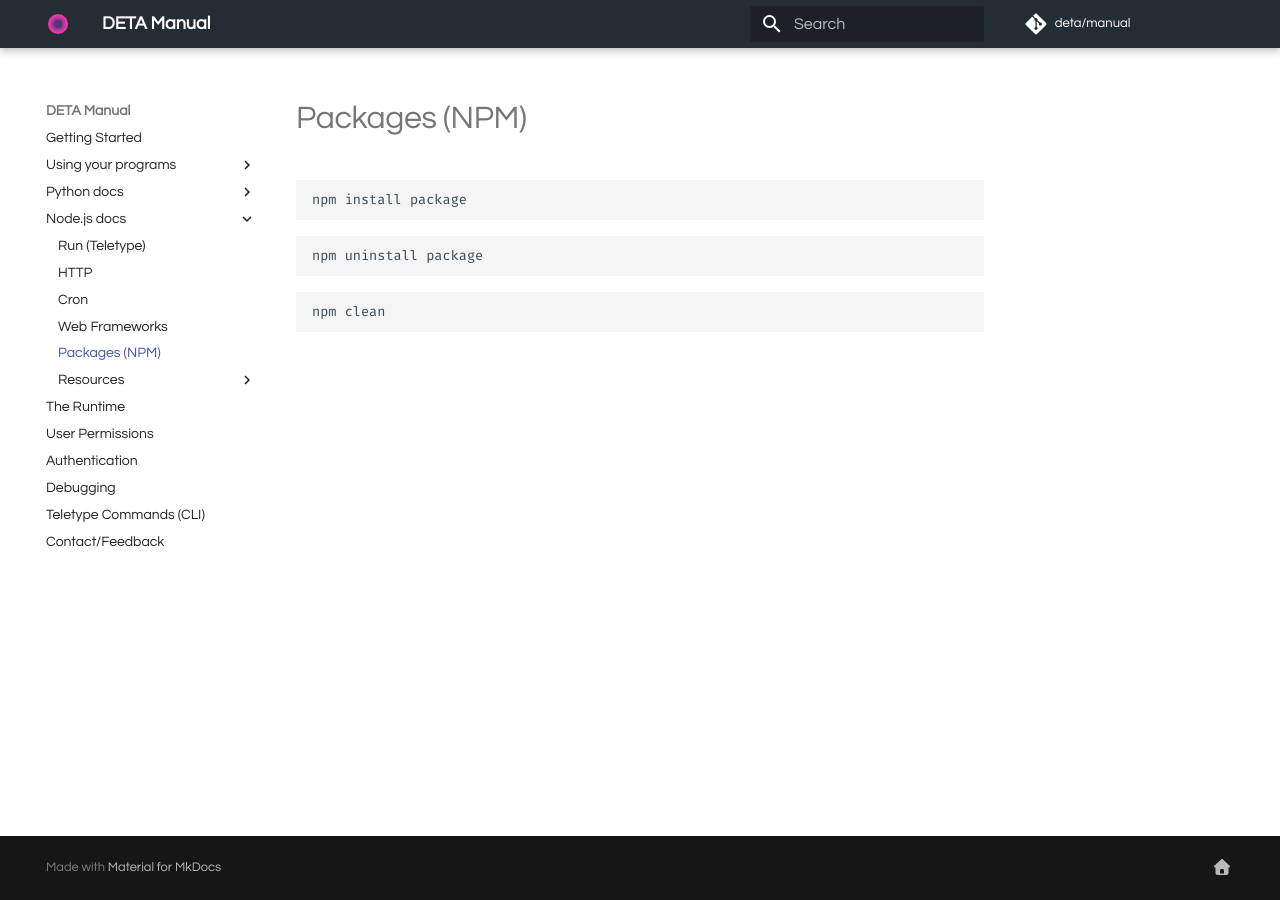
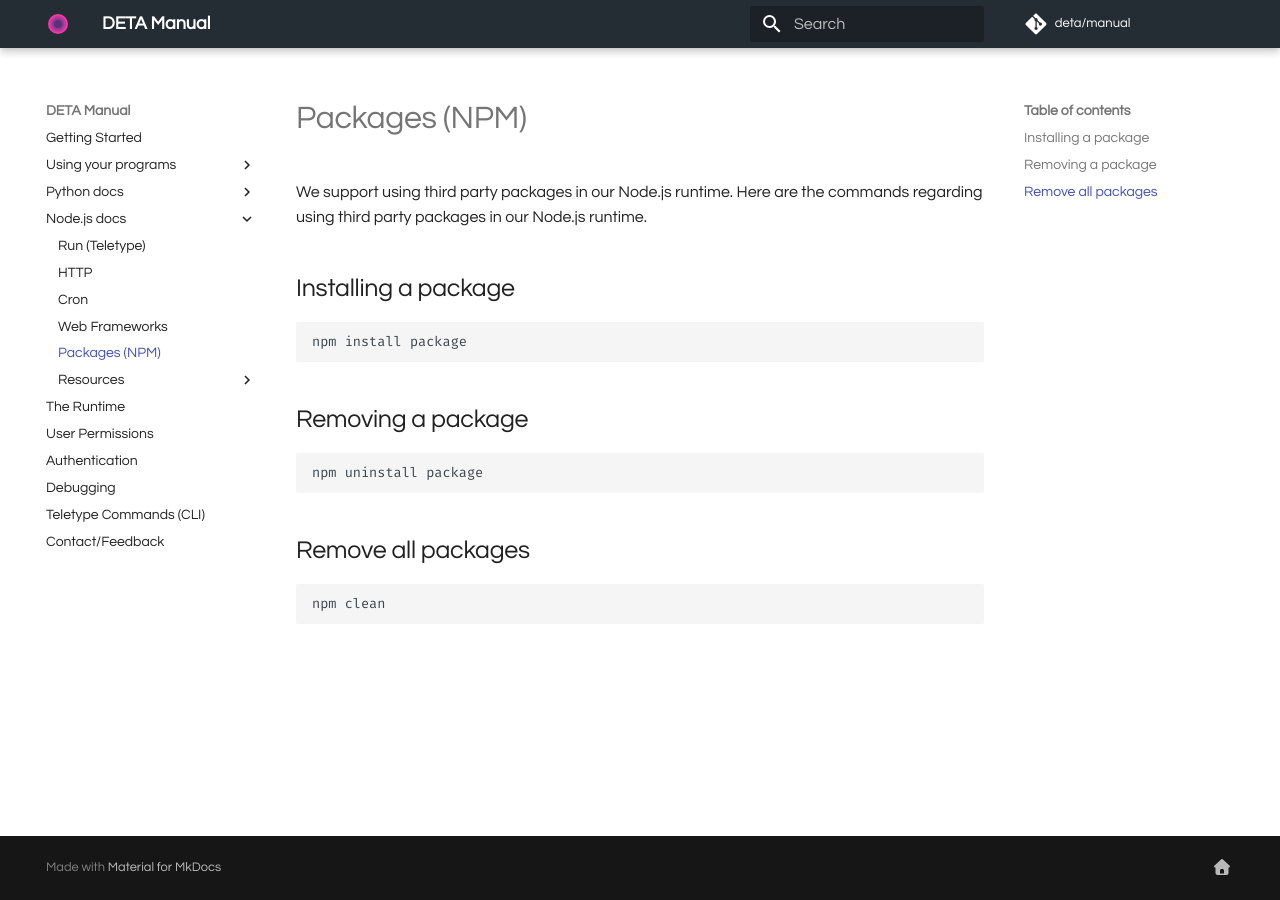
Before and after one commit to fmquaglia/manual, an MkDocs documentation site: the page built from docs/node/packages.md, in a window 1280 px wide. Built offline with MkDocs 1.6.1 and Material for MkDocs 9.7.7, drawn with Linux system fonts in a browser that asks for light colours; comment, search, counter and statistics services are not loaded.

Commit message:
added more meat on packages.md

````diff
--- a/docs/node/packages.md
+++ b/docs/node/packages.md
@@ -1,11 +1,20 @@
+We support using third party packages in our Node.js runtime.
+Here are the commands regarding using third party packages in our Node.js runtime.
+
+## Installing a package
+
 ```ruby
 npm install package
 ```
+
+## Removing a package
 
 ```ruby
 npm uninstall package
 ```
 
+## Remove all packages
+
 ```ruby
 npm clean
 ```
````
